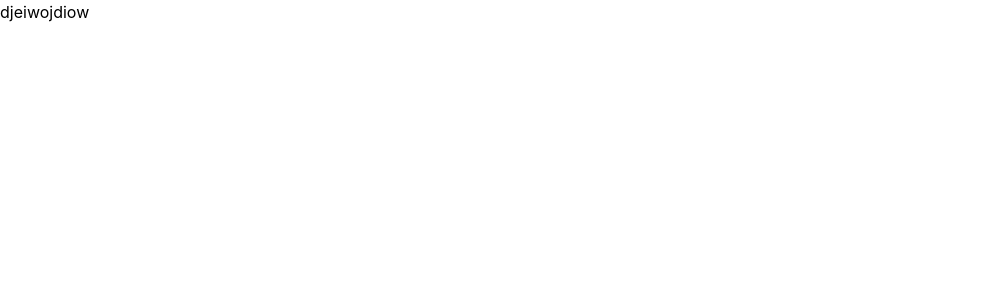
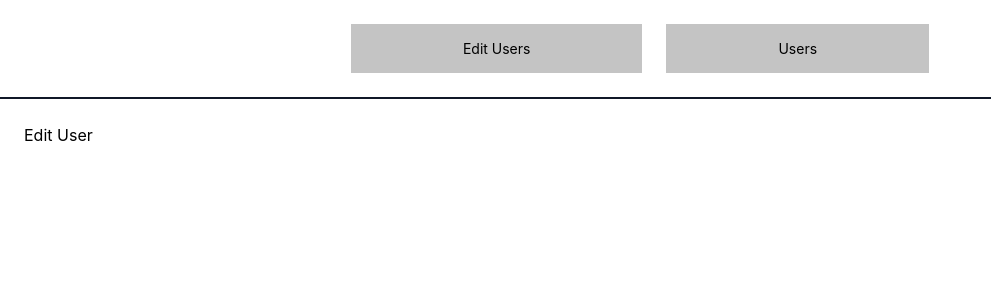
Before and after one commit to gallisak/UserFlow, a React (Vite) app: page /edit in a window 1280 px wide. Shown: the top 300 px of the page, without its empty margins (0-991 px from the left). Built offline with nearby package versions, Linux system fonts and the light colour scheme; the HTML template or start-up script is replaced by a standard one.

Commit message:
feat: setup project structure and routing (Edit User, Users pages)

```diff
--- a/package.json
+++ b/package.json
@@ -14,7 +14,8 @@
     "@tailwindcss/vite": "^4.2.4",
     "react": "^19.2.5",
     "react-dom": "^19.2.5",
-    "react-redux": "^9.2.0"
+    "react-redux": "^9.2.0",
+    "react-router-dom": "^7.14.2"
   },
   "devDependencies": {
     "@eslint/js": "^10.0.1",
--- a/src/App.tsx
+++ b/src/App.tsx
@@ -1,7 +1,35 @@
-import "./App.css";
+import { BrowserRouter as Router, Routes, Route, Link } from "react-router-dom";
+import Users from "./pages/Users";
+import EditUser from "./pages/EditUser";
 
 function App() {
-  return <div className="">djeiwojdiow</div>;
+  return (
+    <Router>
+      <div className="min-h-screen bg-white">
+        <nav className="flex justify-center gap-6 p-6 border-gray-900 border-b-2">
+          <Link
+            to="/edit"
+            className="bg-[#C4C4C4] text-[14px] px-28 py-3.5 hover:text-blue-600 transition-colors"
+          >
+            Edit Users
+          </Link>
+          <Link
+            to="/users"
+            className="bg-[#C4C4C4] text-[14px] px-28 py-3.5 hover:text-blue-600 transition-colors"
+          >
+            Users
+          </Link>
+        </nav>
+
+        <main className="p-6">
+          <Routes>
+            <Route path="/users" element={<Users />} />
+            <Route path="/edit" element={<EditUser />} />
+          </Routes>
+        </main>
+      </div>
+    </Router>
+  );
 }
 
 export default App;
--- /dev/null
+++ b/src/pages/EditUser.tsx
@@ -0,0 +1,5 @@
+function EditUser() {
+  return <div>Edit User</div>;
+}
+
+export default EditUser;
--- /dev/null
+++ b/src/pages/Users.tsx
@@ -0,0 +1,5 @@
+function User() {
+  return <div>User</div>;
+}
+
+export default User;
```
Also changed, not shown: 1 other file (tests, documents, lock files or other folders).
